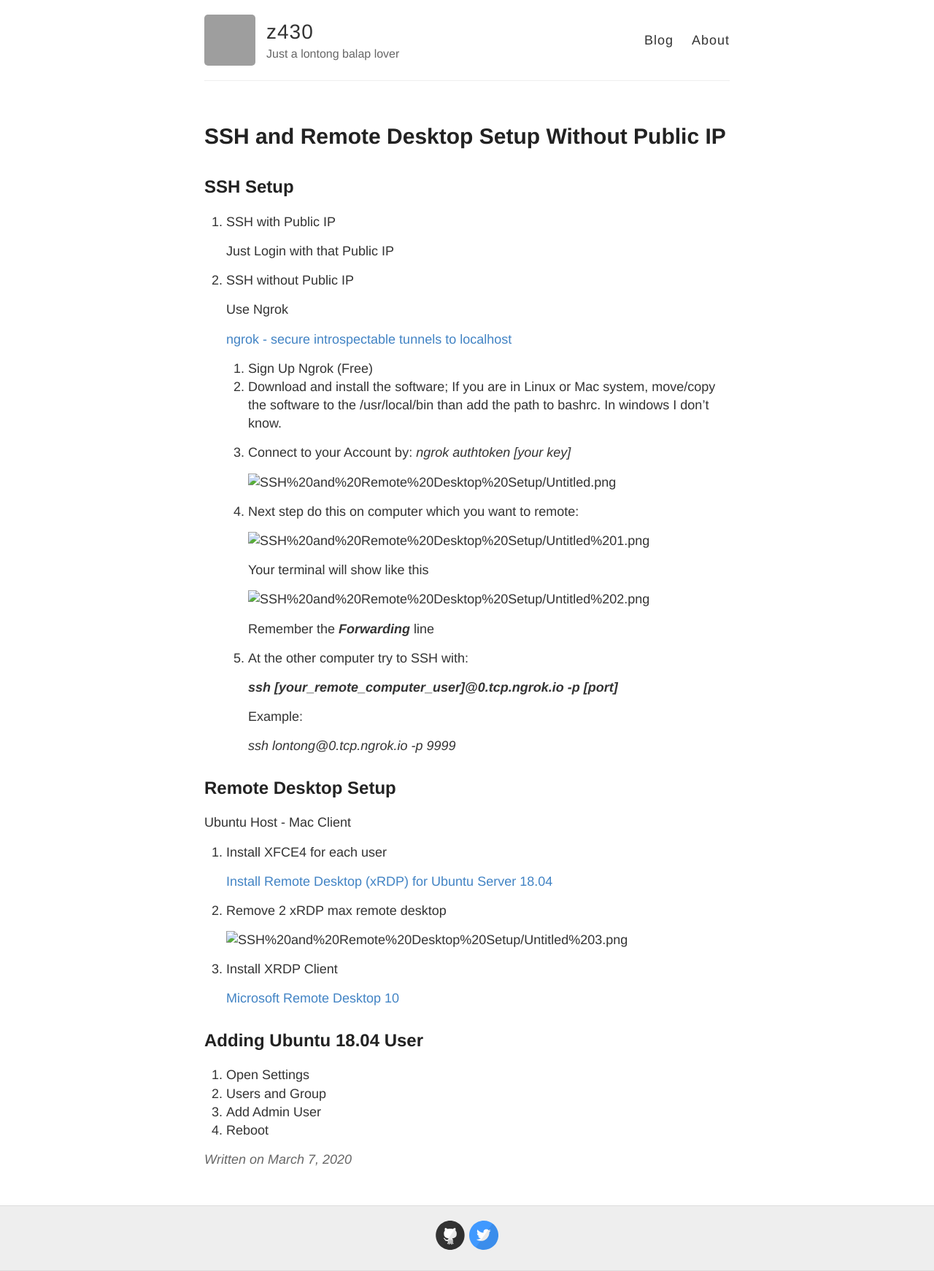
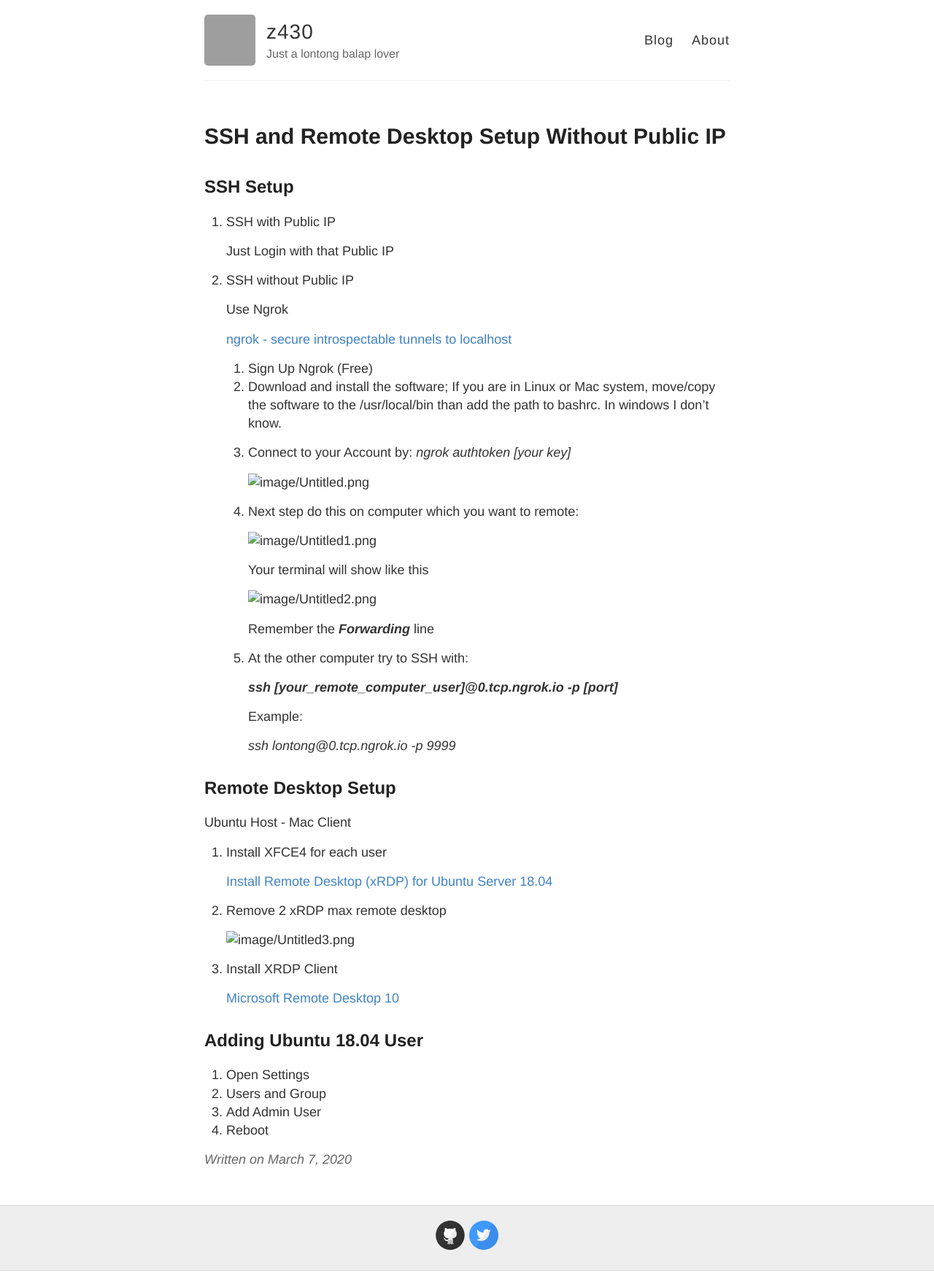
Before and after one commit to z430/z430.github.io, a Jekyll site: the page built from _posts/2020-3-7-SSH-and-Remote-Desktop-Setup-Without-Public-IP.md, in a window 1280 px wide. Shown: the whole page at 73% size. Built offline with Jekyll 4.4.1, drawn with Linux system fonts in a browser that asks for light colours; grey boxes are pictures that could not be loaded.

```diff
--- a/_posts/2020-3-7-SSH-and-Remote-Desktop-Setup-Without-Public-IP.md
+++ b/_posts/2020-3-7-SSH-and-Remote-Desktop-Setup-Without-Public-IP.md
@@ -19,15 +19,15 @@ title: SSH and Remote Desktop Setup Without Public IP
     2. Download and install the software; If you are in Linux or Mac system, move/copy the software to the /usr/local/bin than add the path to bashrc. In windows I don't know.
     3. Connect to your Account by: *ngrok authtoken [your key]*
 
-        ![SSH%20and%20Remote%20Desktop%20Setup/Untitled.png](SSH%20and%20Remote%20Desktop%20Setup/Untitled.png)
+        ![image/Untitled.png](image/Untitled.png)
 
     4. Next step do this on computer which you want to remote:
 
-        ![SSH%20and%20Remote%20Desktop%20Setup/Untitled%201.png](SSH%20and%20Remote%20Desktop%20Setup/Untitled%201.png)
+        ![image/Untitled1.png](image/Untitled1.png)
 
         Your terminal will show like this
 
-        ![SSH%20and%20Remote%20Desktop%20Setup/Untitled%202.png](SSH%20and%20Remote%20Desktop%20Setup/Untitled%202.png)
+        ![image/Untitled2.png](image/Untitled2.png)
 
         Remember the ***Forwarding*** line
 
@@ -49,7 +49,7 @@ Ubuntu Host - Mac Client
 
 2. Remove 2 xRDP max remote desktop
 
-    ![SSH%20and%20Remote%20Desktop%20Setup/Untitled%203.png](SSH%20and%20Remote%20Desktop%20Setup/Untitled%203.png)
+    ![image/Untitled3.png](image/Untitled3.png)
 
 3. Install XRDP Client
 
```
Also changed, not shown: _posts/image/Untitled.png (renamed from _posts/SSH and Remote Desktop Setup/Untitled.png), _posts/image/Untitled1.png (renamed from _posts/SSH and Remote Desktop Setup/Untitled 1.png), _posts/image/Untitled2.png (renamed from _posts/SSH and Remote Desktop Setup/Untitled 2.png), _posts/image/Untitled3.png (renamed from _posts/SSH and Remote Desktop Setup/Untitled 3.png).
